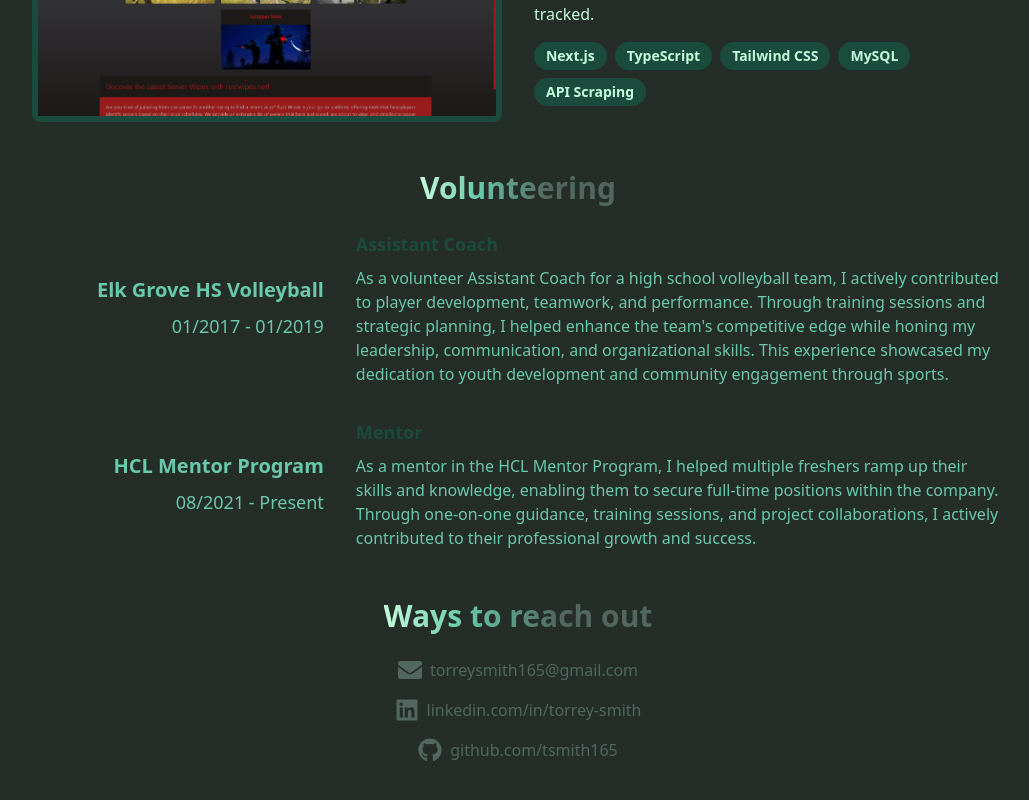
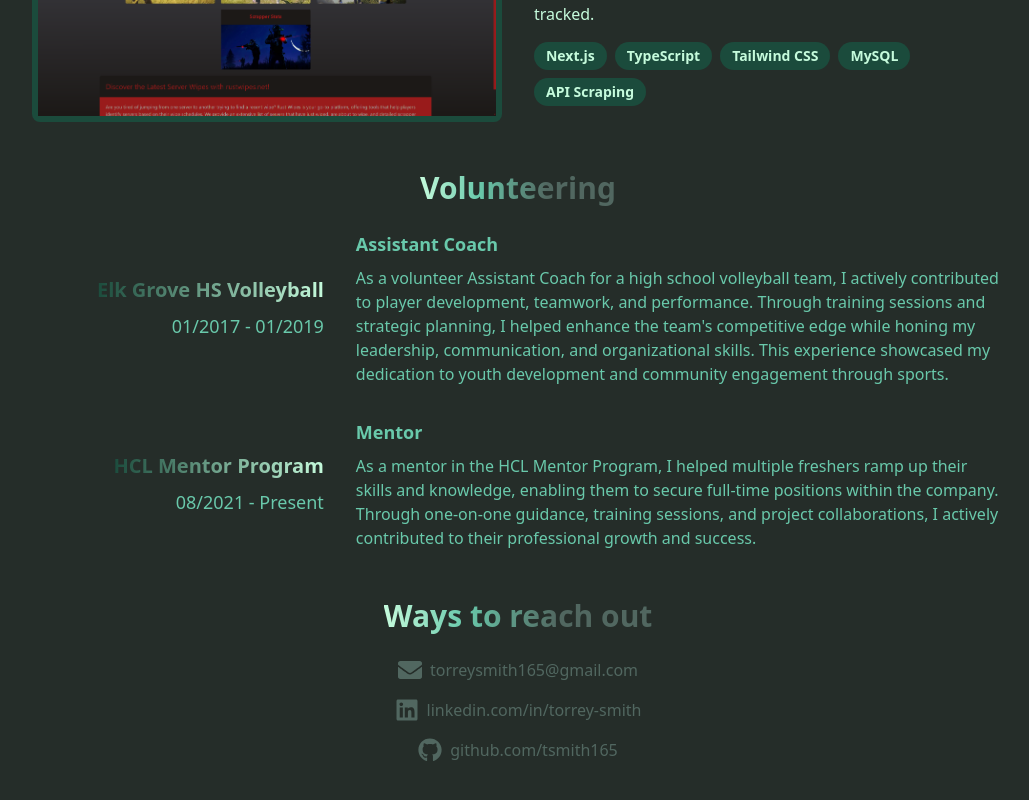
Before and after one commit to tsmith165/dev-portfolio, a Next.js app: page / in a window 1280 px wide. Shown: the part 1569-2369 px from the top of the page, without its empty margins (122-1151 px from the left). Built offline with nearby package versions, Linux system fonts and the light colour scheme.

Commit message:
updating volunteer gradients

```diff
--- a/components/framer_motion/Volunteering.tsx
+++ b/components/framer_motion/Volunteering.tsx
@@ -33,11 +33,15 @@ export default function Volunteering() {
                         transition={{ duration: 0.5, delay: index * 0.2 }}
                         className="flex flex-col md:flex-row items-start md:items-center">
                         <div className="w-full md:w-1/3 md:text-right md:pr-8">
-                            <h3 className="text-xl font-bold text-secondary">{vol.organization}</h3>
+                            <h3 className="text-xl font-bold ">
+                                <span className="bg-gradient-to-r from-secondary_dark to-secondary_light text-transparent bg-clip-text">
+                                    {vol.organization}
+                                </span>
+                            </h3>
                             <p className="text-lg text-secondary md:mt-2">{vol.duration}</p>
                         </div>
                         <div className="w-full md:w-2/3 mt-2 md:mt-0">
-                            <p className="text-lg font-bold text-secondary_dark">{vol.position}</p>
+                            <p className="text-lg font-bold text-secondary">{vol.position}</p>
                             <p className="mt-2 text-secondary">{vol.description}</p>
                         </div>
                     </motion.div>
```
